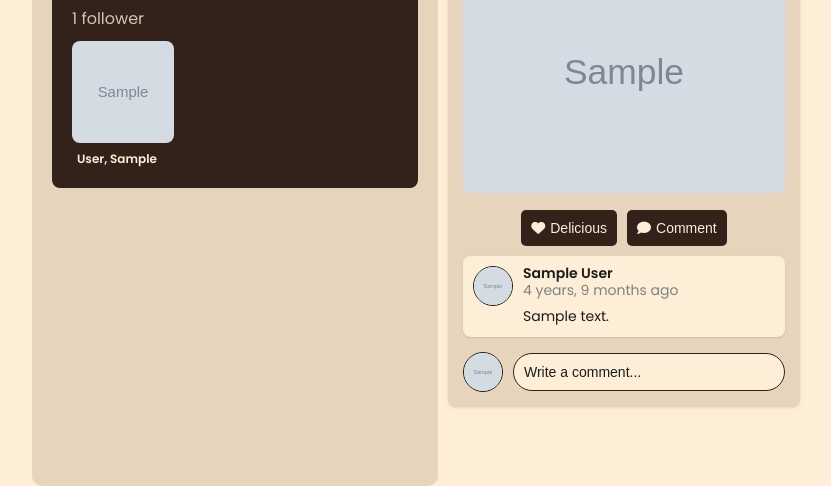
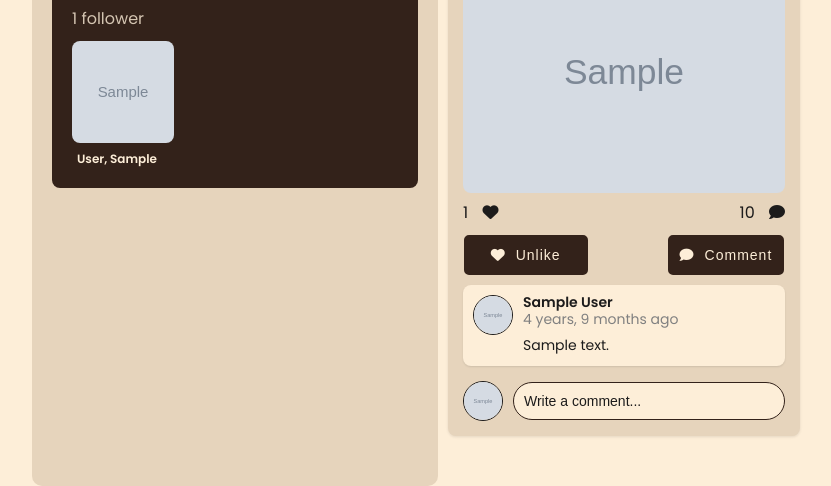
Before and after one commit to jasrmg/appdev_django, a Django app: a page that uses OnlyPans/templates/OnlyPans/post.html in a window 1280 px wide. Shown: the part 569-1055 px from the top of the page, without its empty margins (224-1055 px from the left). Run offline with Django 5.2, Linux system fonts and the light colour scheme; a user stored in the database is signed in; tables that the repository leaves empty hold one stand-in row (values such as "Sample post"); grey boxes marked "Sample" are stand-in pictures; data that the repository does not hold is empty; some libraries are stand-ins or nearby versions.

Commit message:
finished like feature has error on vsc terminal(to be fixed) , wip: comment

```diff
--- a/OnlyPans/admin.py
+++ b/OnlyPans/admin.py
@@ -1,5 +1,5 @@
 from django.contrib import admin
-from .models import User, Post, Category, PostImage, Comment, Follow
+from .models import Like, User, Post, Category, PostImage, Comment, Follow
 
 # Register your models here.
 class UserAdmin(admin.ModelAdmin):
@@ -27,3 +27,4 @@ admin.site.register(Category)
 # admin.site.register(PostImage)
 admin.site.register(Comment)
 admin.site.register(Follow)
+admin.site.register(Like)
--- a/OnlyPans/templates/OnlyPans/modals/create_post.html
+++ b/OnlyPans/templates/OnlyPans/modals/create_post.html
@@ -195,17 +195,18 @@
     let formChanged = false;
 
     // Enable submit button when form changes
+    if (form) {
       form.addEventListener("change", () => {
         formChanged = true;
         submitButton.disabled = false;
       });
-
       // Prevent submission if no changes are made
       form.addEventListener("submit", (e) => {
         if (!formChanged) {
           e.preventDefault(); // Block submission if form is unchanged
         }
       });
+    }
 
     // Modal behavior for open/close
     const createPostModal = document.getElementById("createPost");
@@ -220,8 +221,10 @@
       createPostModal.style.display = "block";
     });
 
+    if (closeCreatePostBtn) {
       // Close modal when clicking the 'X' button or outside the modal
       closeCreatePostBtn.addEventListener("click", closeModal);
+    }
 
     window.addEventListener("click", (event) => {
       if (event.target === createPostModal) closeModal();
--- a/OnlyPans/templates/OnlyPans/post.html
+++ b/OnlyPans/templates/OnlyPans/post.html
@@ -76,15 +76,29 @@
       {% endfor %}
     </div>
   </div>
+  <div class="stats">
+    <p id="like-count-{{ post.post_id }}">
+      {{ post.like_set.count }} <i class="fa-solid fa-heart"></i>
+    </p>
+    <p>10 <i class="fa-solid fa-comment"></i></p>
+  </div>
+  {% if user.is_authenticated %}
+  <form method="post" id="csrf_form">{% csrf_token %}</form>
+  <div class="post_footer">
+    <button
+      class="like_button"
+      id="like-btn-{{ post.post_id }}"
+      data-post-id="{{ post.post_id }}"
+    >
+      <i class="fa-solid fa-heart"></i>
 
-  <div class="post_footer">
-    <button class="like_button">
-      <i class="fa-solid fa-heart"></i> Delicious
+      {% if post.post_id in liked_posts %} Unlike {% else %} Like {% endif %}
     </button>
     <button class="comment_button">
       <i class="fa-solid fa-comment"></i> Comment
     </button>
   </div>
+  {% endif %}
 
   <!-- Comments Section -->
   {% for comment in post.random_comments %}
@@ -107,7 +121,7 @@
   </div>
 </div>
 {% endfor %} {% else %}
-<div class="post">
+<div class="post" style="margin-top: 15px">
   <p style="text-align: center; color: #8d8d8d">No post to show</p>
 </div>
 {% endif %} {% include 'OnlyPans/modals/delete_confirmation.html' %}
@@ -133,73 +147,6 @@
     transition: opacity 0.3s;
   }
 </style>
-
-<script>
-  // Variables for delete post
-  let postIdToDelete = null; // Store the ID of the post to delete
-  const deleteModal = document.getElementById("deleteConfirmationModal");
-  const closeDeleteModalBtn = document.getElementById("closeDeleteModal");
-  const confirmDeleteBtn = document.getElementById("confirmDeleteBtn");
-  const cancelDeleteBtn = document.getElementById("cancelDeleteBtn");
-
-  // Variables for edit post
-  const editPostModal = document.getElementById("editPost");
-  const closeEditPostBtn = document.getElementById("editPostX");
-
-  // Function to confirm deletion of post
-  function confirmDelete(postId) {
-    postIdToDelete = postId; // Store the post ID
-    deleteModal.style.display = "block"; // Show the delete confirmation modal
-  }
-
-  // Close delete modal when 'X' or cancel button is clicked
-  closeDeleteModalBtn.onclick = function () {
-    deleteModal.style.display = "none"; // Close the delete modal
-  };
-
-  cancelDeleteBtn.onclick = function () {
-    deleteModal.style.display = "none"; // Close the delete modal
-  };
-
-  // Confirm and submit delete request
-  confirmDeleteBtn.onclick = function () {
-    // Create a form to submit the delete request
-    const form = document.createElement("form");
-    form.method = "POST";
-    form.action = "{% url 'delete_post' 0 %}".replace("0", postIdToDelete); // Replace 0 with postIdToDelete
-
-    // Create CSRF token input
-    const csrfInput = document.createElement("input");
-    csrfInput.type = "hidden";
-    csrfInput.name = "csrfmiddlewaretoken";
-    csrfInput.value = "{{ csrf_token }}"; // Use Django's CSRF token
-
-    form.appendChild(csrfInput);
-    document.body.appendChild(form);
-    form.submit(); // Submit the form
-  };
-
-  // Function to open the edit post modal
-  function openEditPostModal(postId) {
-    // Set the form action to target the correct post ID
-    const form = editPostModal.querySelector("form");
-    form.action = `/edit-post/${postId}/`; // Assuming the URL to edit the post
-
-    // Show the edit modal
-    editPostModal.style.display = "block";
-  }
-
-  // Close edit modal when 'X' is clicked
-  closeEditPostBtn.onclick = function () {
-    editPostModal.style.display = "none"; // Close the edit post modal
-  };
-
-  // Close either modal when clicking outside of it
-  window.onclick = function (event) {
-    if (event.target === deleteModal) {
-      deleteModal.style.display = "none"; // Close the delete modal
-    } else if (event.target === editPostModal) {
-      editPostModal.style.display = "none"; // Close the edit modal
-    }
-  };
-</script>
+<!--ajax import for like unlike no refresh-->
+<script src="https://code.jquery.com/jquery-3.6.0.min.js"></script>
+<script src="{% static 'js/post.js' %}"></script>
--- a/OnlyPans/templates/OnlyPans/profile_view.html
+++ b/OnlyPans/templates/OnlyPans/profile_view.html
@@ -270,12 +270,14 @@
     <!--main content-->
     <div class="main_content">
       <!-- Create post modal -->
+
+      {% include 'OnlyPans/modals/create_post.html' %}
       {% if posts  %}
-        {% include 'OnlyPans/modals/create_post.html' %}
+
       {% else %}
-        <style>
-          .post { margin: 0;} /*if way post i 0 ang margin para nice*/
-        </style>
+      <style>
+        .post { margin: 0;} /*if way post i 0 ang margin para nice*/
+      </style>
       {% endif %}
       <!-- Posts Container -->
       <div id="post-container">
--- a/OnlyPans/urls.py
+++ b/OnlyPans/urls.py
@@ -26,6 +26,8 @@ urlpatterns = [
 
   #follow unfollow
   path('follow/<str:username>/', views.follow_user, name='follow_user'),
+  #like unlike
+  path('like/<int:post_id>/', views.like_view, name='like'),
   #search test
   path('search/', views.search_view, name='search'),
 ]
--- a/OnlyPans/views.py
+++ b/OnlyPans/views.py
@@ -1,6 +1,6 @@
 import random
 from django.shortcuts import get_object_or_404, redirect, render
-from django.http import HttpResponse
+from django.http import HttpResponse, HttpResponseRedirect
 from django.contrib.auth import login, logout, get_user_model
 from django.contrib.auth.decorators import login_required
 from django.contrib import messages
@@ -8,9 +8,10 @@ from django.db.models import Q
 #for scrolling
 from django.core.paginator import Paginator, PageNotAnInteger, EmptyPage
 from django.http import JsonResponse
+from django.db.models import Prefetch
 
 
-from OnlyPans.models import Category, Follow, Post, PostImage
+from OnlyPans.models import Category, Follow, Like, Post, PostImage
 
 from .forms import EditBioForm, EditPostForm, EditProfileForm, CreatePostForm, SignupForm, LoginForm
 
@@ -208,7 +209,11 @@ def profile_view(request, username):
       editpost_form = EditPostForm()
 
     # Fetch user posts and prefetch related fields
-    posts = Post.objects.filter(user=user).order_by('-created_at').prefetch_related('images', 'comment_set')
+    posts = Post.objects.filter(user=user).order_by('-created_at').prefetch_related(
+    'images',
+    'comment_set',
+    # 'like_set'  # Prefetch likes for the current user
+)
 
     for post in posts:
         comments = list(post.comment_set.all())
@@ -219,7 +224,7 @@ def profile_view(request, username):
         post.random_comments = random.sample(comments, min(2, len(comments)))
 
     paginator = Paginator(posts, 1)  # Display one post per page
-    page_number = request.GET.get('page', 1)  # Get the current page number from the request
+    page_number = request.GET.get('page', 1)
 
     try:
         page_obj = paginator.page(page_number)
@@ -228,11 +233,21 @@ def profile_view(request, username):
     except EmptyPage:
         page_obj = []  # Return an empty list if the page is out of range
 
+    if page_obj:
+      visible_posts_ids = [post.post_id for post in page_obj.object_list]
+    else:
+      visible_posts_ids = []
+
+    # Fetch the liked posts for the current user and the current page
+    visible_posts_ids = [post.post_id for post in page_obj.object_list]
+
+    liked_posts = Like.objects.filter(user=request.user, post_id__in=visible_posts_ids).values_list('post_id', flat=True)
+
     # Handle AJAX requests
     if request.META.get('HTTP_X_REQUESTED_WITH') == 'XMLHttpRequest':
         if not page_obj:  # If there are no posts to show
             return HttpResponse('')  # Return an empty response for AJAX
-        return render(request, 'OnlyPans/post.html', {'posts': page_obj})
+        return render(request, 'OnlyPans/post.html', {'posts': page_obj, 'liked_posts': liked_posts})
 
     # Followers and following
     followers = user.followers.all()
@@ -241,12 +256,18 @@ def profile_view(request, username):
     number_of_following = following.count()
     print('followers:')
     for follow in followers:
-       print(follow.follower.username)
+      print(follow.follower.username)
 
     # print('following')
     # for user in following:
     #    print(user.followed.username)
+    lke = Like.objects.all()
+    # print('asdsa: ', lke.user)
+    # print('Like', lke)
 
+    # for user in lke:
+    #    print('User: ', user.user)
+    #    print('Post: ', user.post)
     categories = Category.objects.all()
     context = {
         'title': 'OnlyPans | Profile',
@@ -266,10 +287,37 @@ def profile_view(request, username):
         'following': following,
         'number_of_follower': number_of_follower,
         'number_of_following': number_of_following,
+
+        'liked_posts': liked_posts,
+        'like': lke,
     }
     return render(request, 'OnlyPans/profile_view.html', context)
 
+#like
+@login_required
+def like_view(request, post_id):
+  print('Request: ', request.POST)
+  post = get_object_or_404(Post, post_id=post_id)
+  user = request.user
 
+  existing_like = Like.objects.filter(post=post, user=user).first()
+  if existing_like:
+    existing_like.delete()
+    liked = False
+  else:
+    Like.objects.create(post=post, user=user)
+    liked = True
+
+  like_count = post.like_set.count()#number of likes
+
+  #kung asa i redirect home ba or profile.
+  # next_url = request.GET.get('next')
+  # if next_url:
+  #   return HttpResponseRedirect(next_url)
+  #default:
+  # return redirect('profile', username=request.user.username)
+
+  return JsonResponse({'liked': liked, 'like_count': like_count})
 
 
 #search
--- a/static/css/profile.css
+++ b/static/css/profile.css
@@ -231,24 +231,46 @@ a {
 .post_footer {
   display: flex;
   justify-content: center; /* Center the buttons */
-  gap: 10px; /* Space between the buttons */
+  gap: 80px; /* Space between the buttons */
   margin-top: 10px;
 }
 
 .post_footer button {
   background-color: var(--accent-color);
   color: var(--primary-color);
-  border: none;
+  border: 2px solid var(--accent-color);
   padding: 10px;
   border-radius: 5px;
   font-size: 14px;
   cursor: pointer;
   display: flex;
   align-items: center;
+  box-sizing: border-box;
+  letter-spacing: 1px;
+}
+.post_footer .like_button {
+  padding: 0 25px;
+}
+.post_footer button:hover {
+  background-color: var(--primary-color);
+  border: 2px solid var(--accent-color);
+  color: var(--accent-color);
+}
+/* .post_footer .like_form:hover {
+  color: var(--red-color);
+} */
+.post_footer button i {
+  margin-right: 10px;
 }
 
-.post_footer button i {
-  margin-right: 5px;
+/*stats*/
+.stats {
+  margin: 0;
+  display: flex;
+  justify-content: space-between;
+}
+.stats i {
+  margin-left: 10px;
 }
 
 /* Comment input section */
--- a/static/css/style.css
+++ b/static/css/style.css
@@ -5,6 +5,7 @@
   --darker-primary-color: #e6d4bc;
   --secondary-color: #1c1b1b;
   --accent-color: #33221a;
+  --red-color: #e63946;
 
   /*complementary*/
   --pale-mint: #a8e6cf;
--- /dev/null
+++ b/static/js/post.js
@@ -0,0 +1,106 @@
+// Variables for delete post
+let postIdToDelete = null; // Store the ID of the post to delete
+const deleteModal = document.getElementById("deleteConfirmationModal");
+const closeDeleteModalBtn = document.getElementById("closeDeleteModal");
+const confirmDeleteBtn = document.getElementById("confirmDeleteBtn");
+const cancelDeleteBtn = document.getElementById("cancelDeleteBtn");
+
+// Variables for edit post
+const editPostModal = document.getElementById("editPost");
+const closeEditPostBtn = document.getElementById("editPostX");
+
+// Function to confirm deletion of post
+function confirmDelete(postId) {
+  console.log("Confirm Delete: ", postId);
+  postIdToDelete = postId; // Store the post ID
+  deleteModal.style.display = "block"; // Show the delete confirmation modal
+}
+
+// Close delete modal when 'X' or cancel button is clicked
+closeDeleteModalBtn.onclick = function () {
+  deleteModal.style.display = "none"; // Close the delete modal
+};
+
+cancelDeleteBtn.onclick = function () {
+  deleteModal.style.display = "none"; // Close the delete modal
+};
+
+// Confirm and submit delete request
+confirmDeleteBtn.onclick = function () {
+  // Create a form to submit the delete request
+  const form = document.createElement("form");
+  form.method = "POST";
+  form.action = "{% url 'delete_post' 0 %}".replace("0", postIdToDelete); // Replace 0 with postIdToDelete
+
+  // Create CSRF token input
+  const csrfInput = document.createElement("input");
+  csrfInput.type = "hidden";
+  csrfInput.name = "csrfmiddlewaretoken";
+  csrfInput.value = "{{ csrf_token }}"; // Use Django's CSRF token
+
+  form.appendChild(csrfInput);
+  document.body.appendChild(form);
+  form.submit(); // Submit the form
+};
+
+// Function to open the edit post modal
+function openEditPostModal(postId) {
+  // Set the form action to target the correct post ID
+  const form = editPostModal.querySelector("form");
+  form.action = `/edit-post/${postId}/`; // Assuming the URL to edit the post
+
+  // Show the edit modal
+  editPostModal.style.display = "block";
+}
+
+// Close edit modal when 'X' is clicked
+if (closeEditPostBtn) {
+  closeEditPostBtn.onclick = function () {
+    editPostModal.style.display = "none"; // Close the edit post modal
+  };
+}
+
+// Close either modal when clicking outside of it
+window.onclick = function (event) {
+  if (event.target === deleteModal) {
+    deleteModal.style.display = "none"; // Close the delete modal
+  } else if (event.target === editPostModal) {
+    editPostModal.style.display = "none"; // Close the edit modal
+  }
+};
+
+//ajax for the like button fuck send help
+$(document).ready(function () {
+  // Use event delegation
+  $(document).on("click", ".like_button", function (e) {
+    e.preventDefault(); // Prevent the default button behavior
+
+    var postId = $(this).data("post-id"); // Get the post ID
+    var $button = $(this); // Reference to the button that was clicked
+    var csrfToken = $('#csrf_form input[name="csrfmiddlewaretoken"]').val();
+
+    $.ajax({
+      url: `/like/${postId}/`, // URL for the toggle_like view
+      type: "POST",
+      data: {
+        csrfmiddlewaretoken: csrfToken, // CSRF token
+      },
+      success: function (data) {
+        // Update the button text based on the response
+        if (data.liked) {
+          $button.html('<i class="fa-solid fa-heart"></i> Unlike'); // Change to Unlike
+        } else {
+          $button.html('<i class="fa-solid fa-heart"></i> Like'); // Change to Like
+        }
+        // Update the like count display
+        $("#like-count-" + postId)
+          .contents()
+          .first()
+          .replaceWith(data.like_count); // Update the like count
+      },
+      error: function (xhr, status, error) {
+        console.error("An error occurred:", error);
+      },
+    });
+  });
+});
--- a/static/js/showposts.js
+++ b/static/js/showposts.js
@@ -1,15 +1,13 @@
 let currentPage = 1; // Initialize the current page
 const postContainer = document.getElementById("post-container"); // Container for your posts
 let loading = false; // Prevent multiple requests while loading
-console.log(username);
+
 window.addEventListener("scroll", () => {
-  // Check if the user has scrolled to the bottom of the page and not already loading posts
   if (
     window.innerHeight + window.scrollY >= document.body.offsetHeight - 100 &&
     !loading
   ) {
     loading = true; // Set loading to true to prevent further requests
-
     currentPage++; // Increment the page number
 
     // Make an AJAX request to fetch more posts
@@ -21,18 +19,20 @@ window.addEventListener("scroll", () => {
     })
       .then((response) => {
         if (response.ok) {
-          return response.text();
+          return response.text(); // Get the HTML content
         }
         throw new Error("Network response was not ok.");
       })
       .then((html) => {
         // Check if the HTML returned contains any posts
         if (html.trim().length === 0) {
-          // No more posts available, stop loading
-          window.removeEventListener("scroll", this); // Remove the scroll listener
+          window.removeEventListener("scroll", this); // No more posts, remove the listener
         } else {
           // Append the new posts to the container
           postContainer.insertAdjacentHTML("beforeend", html);
+
+          // Re-apply like/unlike functionality to the newly added posts
+          applyLikeUnlikeButtons(); // Custom function to rebind like buttons
         }
       })
       .catch((error) => {
@@ -43,3 +43,17 @@ window.addEventListener("scroll", () => {
       });
   }
 });
+
+// Function to rebind like/unlike buttons after loading new posts
+function applyLikeUnlikeButtons() {
+  document.querySelectorAll(".like_button").forEach((button) => {
+    button.addEventListener("click", function () {
+      const postId = this.dataset.postId;
+      // Add your like/unlike logic here based on the postId
+      // Use fetch or AJAX to handle likes/unlikes
+    });
+  });
+}
+
+// Call this function on initial load to set up like/unlike buttons
+applyLikeUnlikeButtons();
```
Lines whose indentation alone changed are shown as unchanged.
